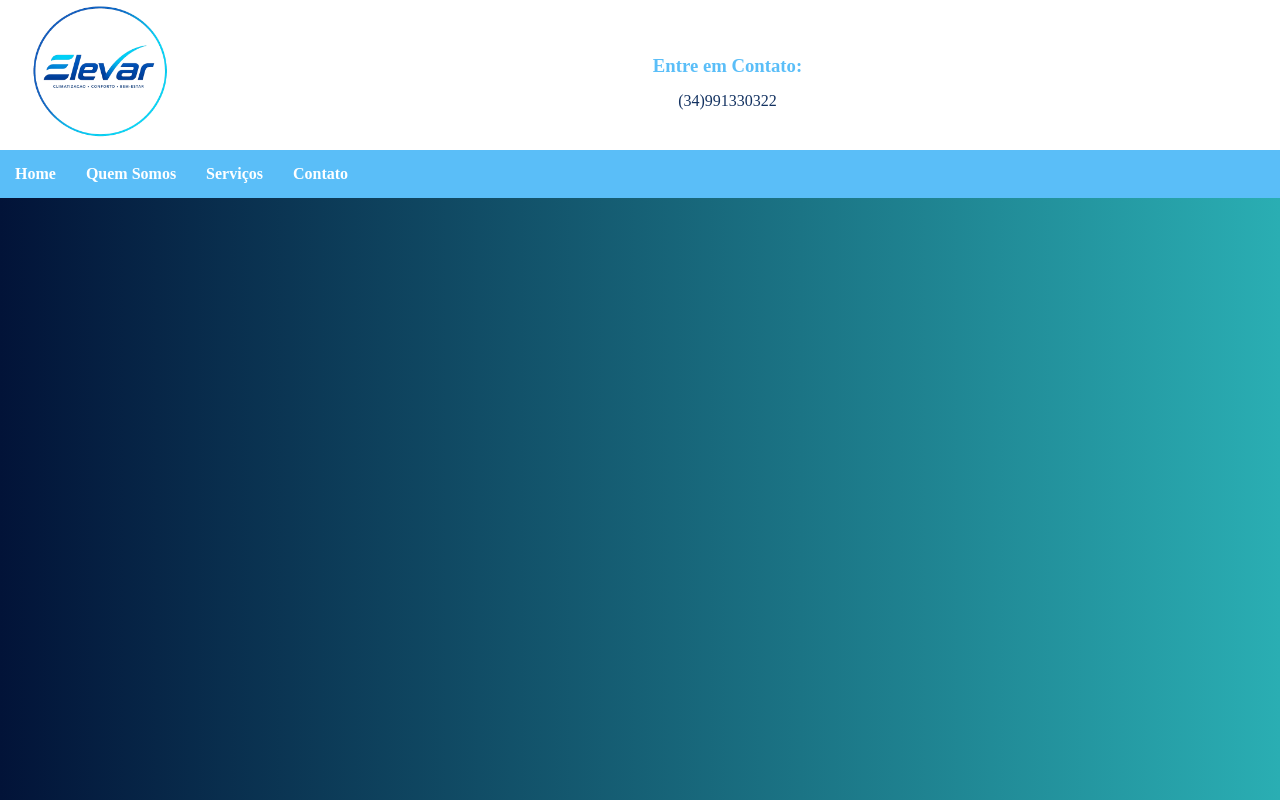
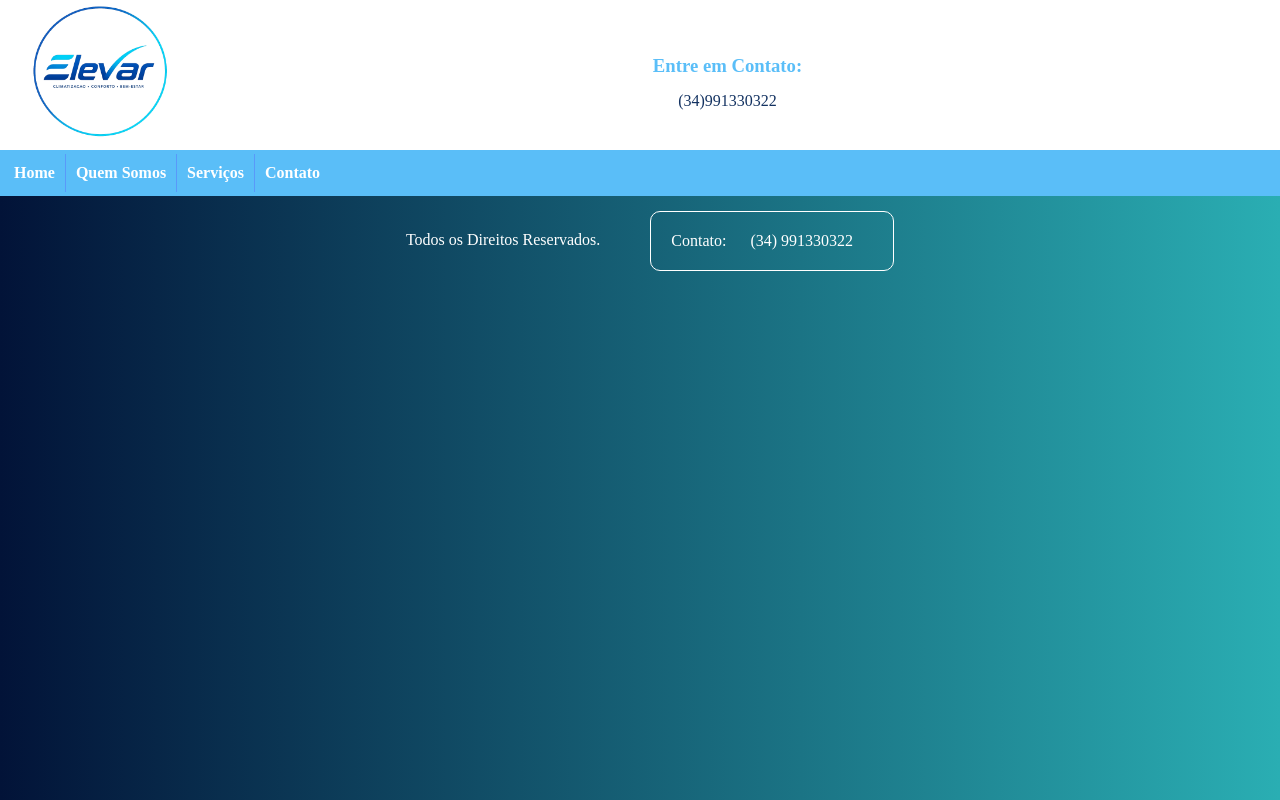
Before and after one commit to aquila-silva/iftm, a plain HTML site: page 1periodo/PWE/listas/PROJETO FINAL/servicos.html in a window 1280 px wide. Drawn offline with Linux system fonts and the light colour scheme.

Commit message:
feat: ĩnclusão de contato no footer + mudança no nav e inclusão de textos na pagina quem somos

```diff
--- a/1periodo/PWE/listas/PROJETO FINAL/css/style.css
+++ b/1periodo/PWE/listas/PROJETO FINAL/css/style.css
@@ -13,17 +13,21 @@ nav>ul{
     flex-direction: column;
     list-style: none;
     justify-content: center;
+    border: 4px solid #5abef8;
 }
 nav>ul>li>a:link, nav>ul>li>a:visited{
     text-decoration: none;
-    padding: 15px;
+    padding: 10px;
     display: inline-block;
     color: white;
     font-weight: bold;
+    width: 100%;
 
 }
+nav>ul>li:not(:first-child){
+    border-top: 1px solid #5999fa;
+}
 nav>ul>li>a:hover, nav>ul>li:hover{
-    background-color: white;
     color: #021338;
 }
 .box{
@@ -82,13 +86,14 @@ section{
     background-color: white;
 }
 section:nth-last-of-type(even){
-    background-color: rgb(221, 238, 255);
+    background-color: rgb(238, 247, 255);
 }
 
 .container{
     display: flex;
     flex-direction: column;
     text-align: justify;
+    justify-content: center;
     gap: 30px;
     margin: 15px 0px 15px 0px;
     width: 100%;
@@ -107,6 +112,7 @@ input[type="button"]{
 input[type="button"]:hover{
     background-color: #2aaeb3;
     color: #021338;
+    cursor: pointer;
 }
 h1, h2,h3, p{
     padding: 15px;
@@ -145,10 +151,18 @@ h1:hover{
 .secContato>div>div{
     flex-grow: 1;
 }
-footer p{
+footer p, footer a:link, footer a:visited{
     color: white;
     text-align: center;
+    text-decoration: none;
     padding: 20px;
+}
+footer a:hover{
+    text-decoration: underline;
+}
+footer div div{
+    border: 1px solid white;
+    border-radius: 10px;
 }
 /* Responsividade Desktop*/
 @media screen and (min-width: 700px){
@@ -175,4 +189,8 @@ footer p{
     .whats img{
         width: 100px;
     }
+    nav>ul>li:not(:first-child){
+    border-top: 0px solid #5999fa;
+    border-left: 1px solid #5999fa;
+    }
 }
--- a/1periodo/PWE/listas/PROJETO FINAL/servicos.html
+++ b/1periodo/PWE/listas/PROJETO FINAL/servicos.html
@@ -4,6 +4,7 @@
     <meta charset="UTF-8">
     <meta name="viewport" content="width=device-width, initial-scale=1.0">
     <link rel="stylesheet" href="css/style.css">
+    <link rel="icon" href="img/icon.png">
     <title>Elevar</title>
 </head>
 <body>
@@ -38,7 +39,15 @@
     <main>
 
     </main>
-    <footer></footer>
+    <footer>
+        <div class="container">
+            <p>Todos os Direitos Reservados.</p>
+            <div>
+                <p>Contato: <a href="https://api.whatsapp.com/send?phone=5534991330322">(34) 991330322</a>
+                </p>
+            </div>
+        </div>
+    </footer>
 
 </body>
 </html>
```
Also changed, not shown: 1periodo/PWE/listas/PROJETO FINAL/contato.html (+1 -0 lines), 1periodo/PWE/listas/PROJETO FINAL/index.html (+7 -1 lines), 1periodo/PWE/listas/PROJETO FINAL/quemSomos.html (+21 -0 lines).
